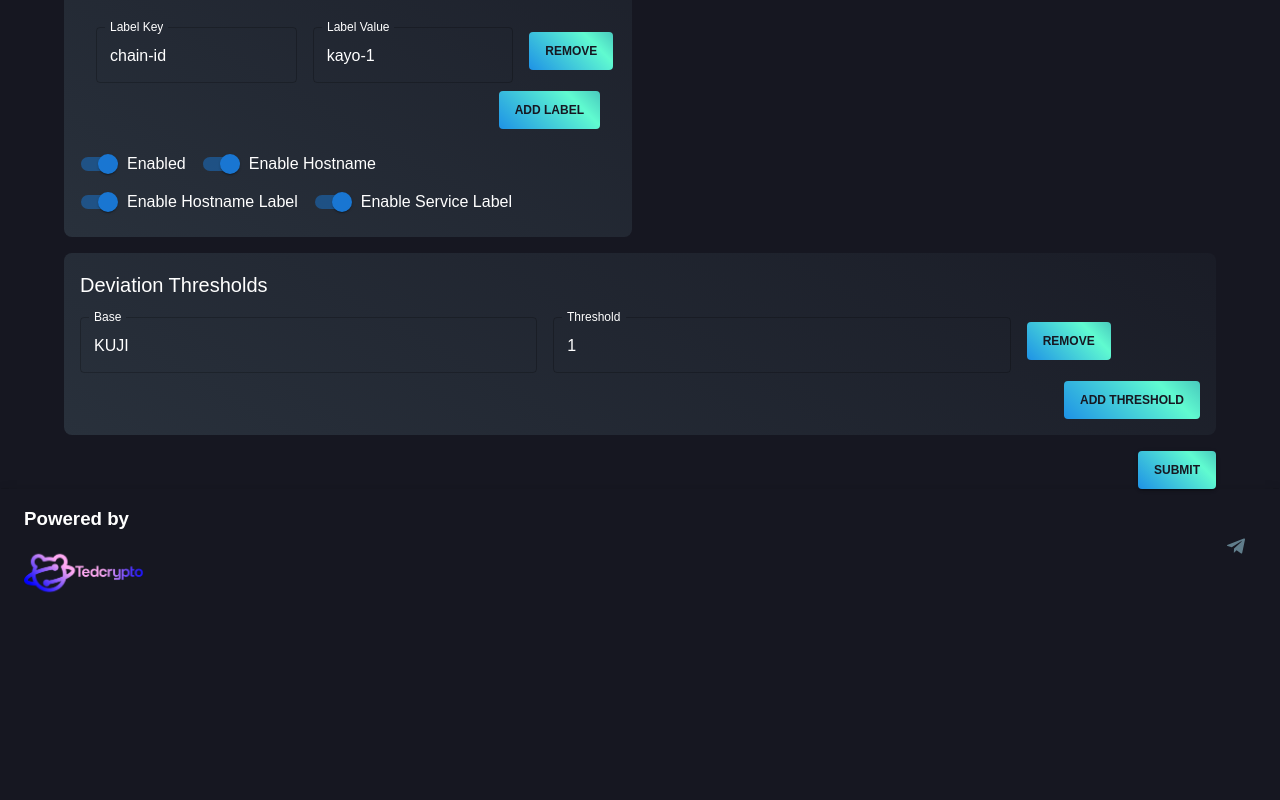
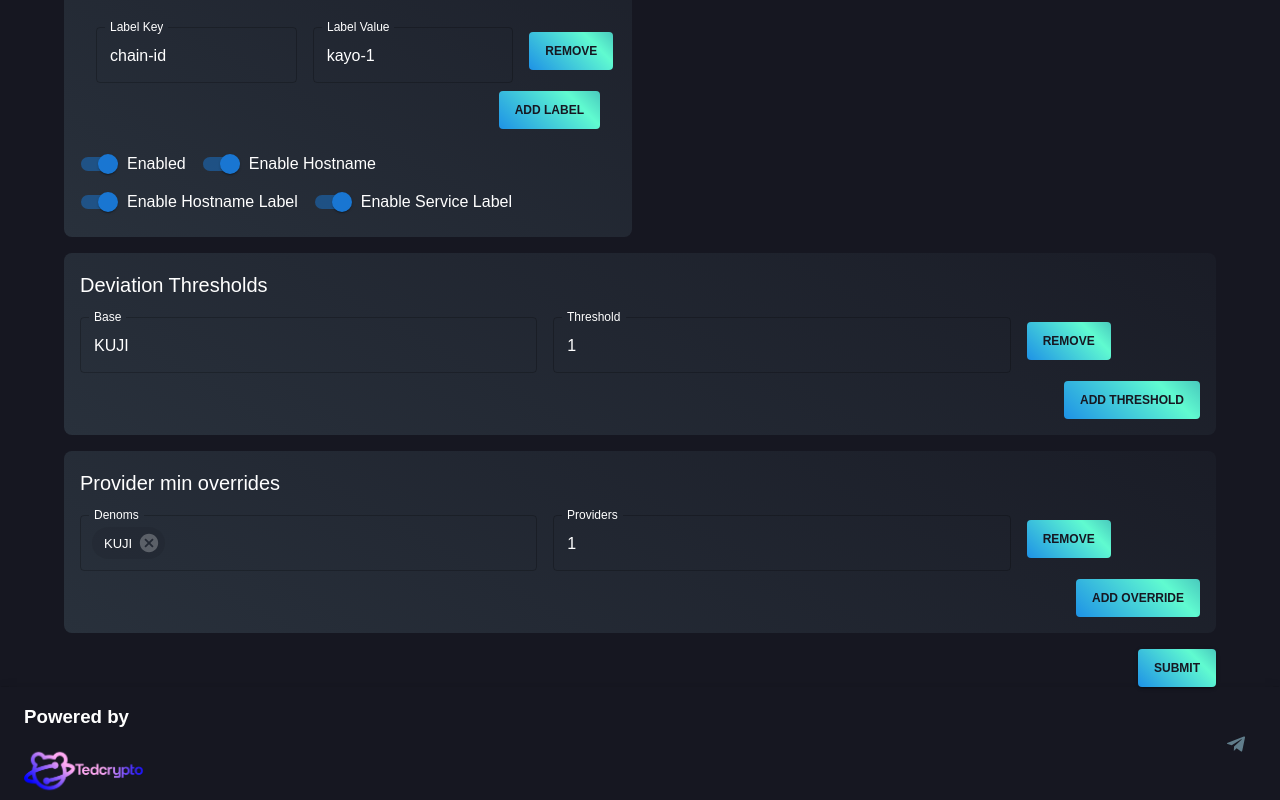
Before and after one commit to TedcryptoOrg/kujira-price-feeder-ui, a React (Create React App) app: page /form in a window 1280 px wide. Shown: the part 1109-1909 px from the top of the page. Before the commit the page ends 1711 px from the top, so only its background shows below. Built offline with nearby package versions, Linux system fonts and the light colour scheme.

Commit message:
feat: add provider min overrides form

```diff
--- a/src/components/configuration_form/MainForm.tsx
+++ b/src/components/configuration_form/MainForm.tsx
@@ -11,7 +11,7 @@ import {
     Keyring,
     KujiraPriceFeederConfig,
     Telemetry,
-    DeviationThresholds
+    DeviationThresholds, ProviderMinOverrides
 } from "../../interfaces";
 import AccountConfigForm from "./AccountConfigForm";
 import RpcConfigForm from "./RpcConfigForm";
@@ -23,6 +23,7 @@ import {useLocation} from 'react-router-dom';
 import CustomSnackbar from "../CustomSnackBar";
 import TelemetryConfigForm from "./TelemetryConfigForm";
 import DeviationThresholdsForm from "./DeviationThresholdsForm";
+import ProviderMinOverridesForm from "./ProviderMinOverridesForm";
 
 const json2toml = require('json2toml');
 
@@ -56,7 +57,7 @@ const MainForm: React.FC = () => {
         write_timeout: '20s',
     });
     const [accountConfig, setAccountConfig] = useState<Account>({
-        address: '',
+        address: 'kujira',
         chain_id: 'kaiyo-1',
         validator: 'kujiravaloper',
         prefix: 'kujira',
@@ -79,7 +80,12 @@ const MainForm: React.FC = () => {
         service_name: 'price-feeder',
         type: 'prometheus',
     });
-    const [deviationThresholdsData, setDeviationThresholdsData] = useState([{ base: 'KUJI', threshold: '1' } as DeviationThresholds]);
+    const [deviationThresholdsData, setDeviationThresholdsData] = useState([
+        { base: 'KUJI', threshold: '1' } as DeviationThresholds
+    ]);
+    const [providerMinOverridesData, setProviderMinOverridesData] = useState([
+        { denoms: ['KUJI'], providers: 1 } as ProviderMinOverrides
+    ]);
 
     useEffect(() => {
         if (jsonData) {
@@ -123,6 +129,7 @@ const MainForm: React.FC = () => {
                 type: jsonData.telemetry.type || '',
             });
             setDeviationThresholdsData(jsonData.deviation_thresholds || []);
+            setProviderMinOverridesData(jsonData.provider_min_overrides || []);
         }
     }, [jsonData]);
 
@@ -154,6 +161,10 @@ const MainForm: React.FC = () => {
         setDeviationThresholdsData(newDeviationThresholdsData);
     }
 
+    const handleProviderMinOverridesDataChange = (newProviderMinOverridesData: ProviderMinOverrides[]) => {
+        setProviderMinOverridesData(newProviderMinOverridesData);
+    }
+
     const handleSubmit = async (event: React.FormEvent<HTMLFormElement>) => {
         event.preventDefault();
 
@@ -168,7 +179,7 @@ const MainForm: React.FC = () => {
             provider_endpoints: [],
             deviation_thresholds: deviationThresholdsData,
             currency_pairs: [],
-            provider_min_overrides: [],
+            provider_min_overrides: providerMinOverridesData,
         };
 
         console.log(data);
@@ -242,6 +253,12 @@ const MainForm: React.FC = () => {
                         <DeviationThresholdsForm config={deviationThresholdsData} onConfigChange={handleDeviationThresholdDataChange}/>
                     </StyledBox>
                 </Grid>
+                <Grid item xs={12}>
+                    <StyledBox p={2} border={1} borderRadius={2}>
+                        <Typography variant="h6">Provider min overrides</Typography>
+                        <ProviderMinOverridesForm config={providerMinOverridesData} onConfigChange={handleProviderMinOverridesDataChange}/>
+                    </StyledBox>
+                </Grid>
                 <Grid item xs={12} container justifyContent="flex-end">
                     <Button type="submit" variant="contained" color="primary">
                         Submit
--- /dev/null
+++ b/src/components/configuration_form/ProviderMinOverridesForm.tsx
@@ -0,0 +1,75 @@
+import React from 'react';
+import TextField from '@mui/material/TextField';
+import { ProviderMinOverrides } from "../../interfaces";
+import Autocomplete from '@mui/material/Autocomplete';
+import Button from '@mui/material/Button';
+import Grid from '@mui/material/Grid';
+
+interface ProviderMinOverridesFormProps {
+    config: ProviderMinOverrides[];
+    onConfigChange: (newConfig: ProviderMinOverrides[]) => void;
+}
+
+const ProviderMinOverridesForm: React.FC<ProviderMinOverridesFormProps> = ({ config, onConfigChange }) => {
+    const handleInputChange = (index: number, event: React.ChangeEvent<HTMLInputElement | HTMLTextAreaElement>) => {
+        const newOverrides = [...config];
+        newOverrides[index] = { ...newOverrides[index], [event.target.name]: event.target.value };
+        onConfigChange(newOverrides);
+    };
+
+    const handleDenomsChange = (index: number, event: React.ChangeEvent<{}>, value: string[]) => {
+        const newOverrides = [...config];
+        newOverrides[index] = { ...newOverrides[index], denoms: value };
+        onConfigChange(newOverrides);
+    };
+
+    const handleAddOverride = () => {
+        onConfigChange([...config, { denoms: [], providers: 0 }]);
+    };
+
+    const handleRemoveOverride = (index: number) => {
+        const newOverrides = [...config];
+        newOverrides.splice(index, 1);
+        onConfigChange(newOverrides);
+    };
+
+    return (
+        <>
+            {config.map((override, index) => (
+                <Grid container spacing={2} alignItems="center" key={index}>
+                    <Grid item xs={5}>
+                        <Autocomplete
+                            multiple
+                            options={[]}
+                            freeSolo
+                            value={override.denoms}
+                            onChange={(event, value) => handleDenomsChange(index, event, value)}
+                            renderInput={(params) => (
+                                <TextField {...params} label="Denoms" margin="normal" fullWidth />
+                            )}
+                        />
+                    </Grid>
+                    <Grid item xs={5}>
+                        <TextField
+                            label="Providers"
+                            name="providers"
+                            type="number"
+                            value={override.providers}
+                            onChange={(event) => handleInputChange(index, event)}
+                            margin="normal"
+                            fullWidth
+                        />
+                    </Grid>
+                    <Grid item xs={2}>
+                        <Button onClick={() => handleRemoveOverride(index)}>Remove</Button>
+                    </Grid>
+                </Grid>
+            ))}
+            <Grid container justifyContent="flex-end">
+                <Button onClick={handleAddOverride}>Add Override</Button>
+            </Grid>
+        </>
+    );
+};
+
+export default ProviderMinOverridesForm;
```
